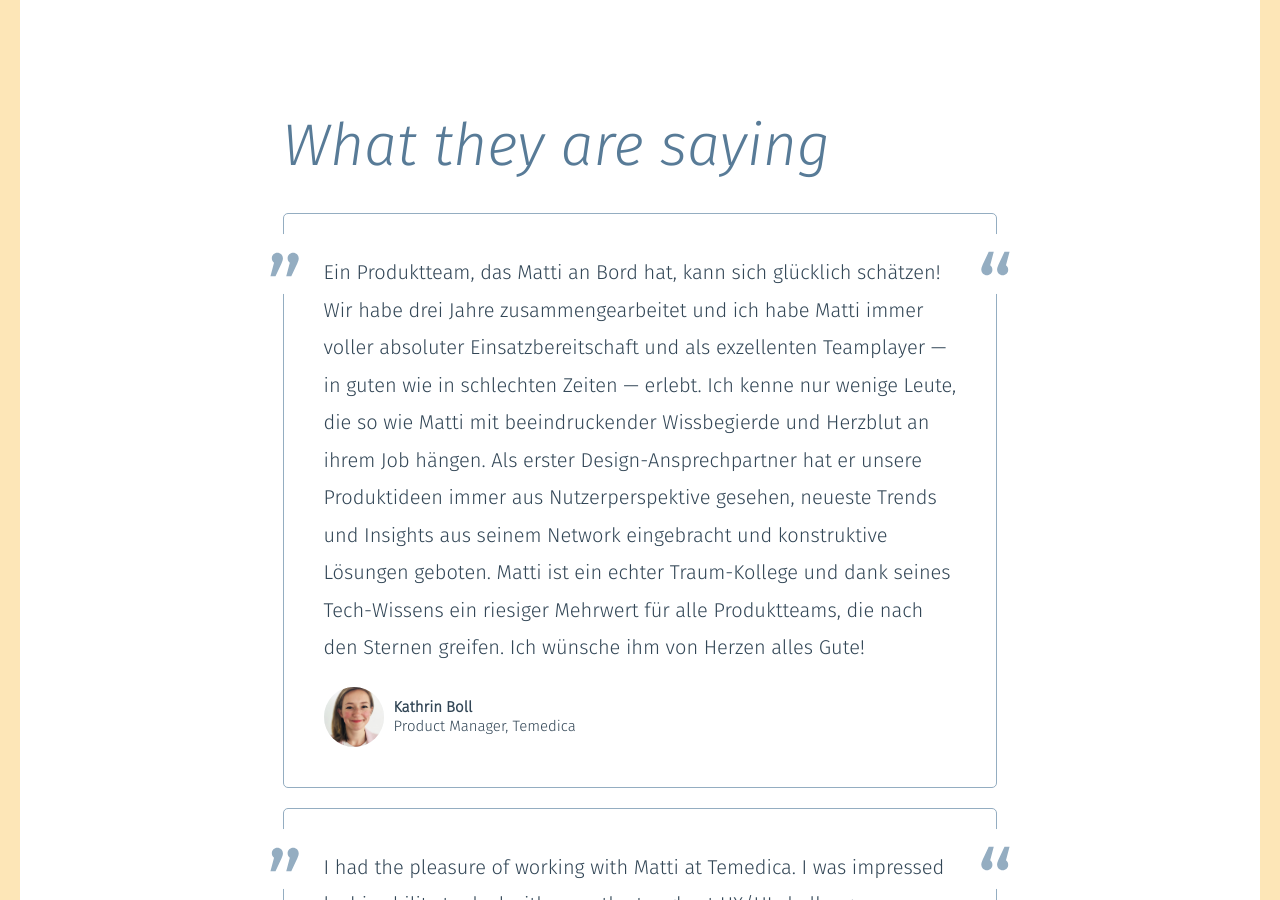
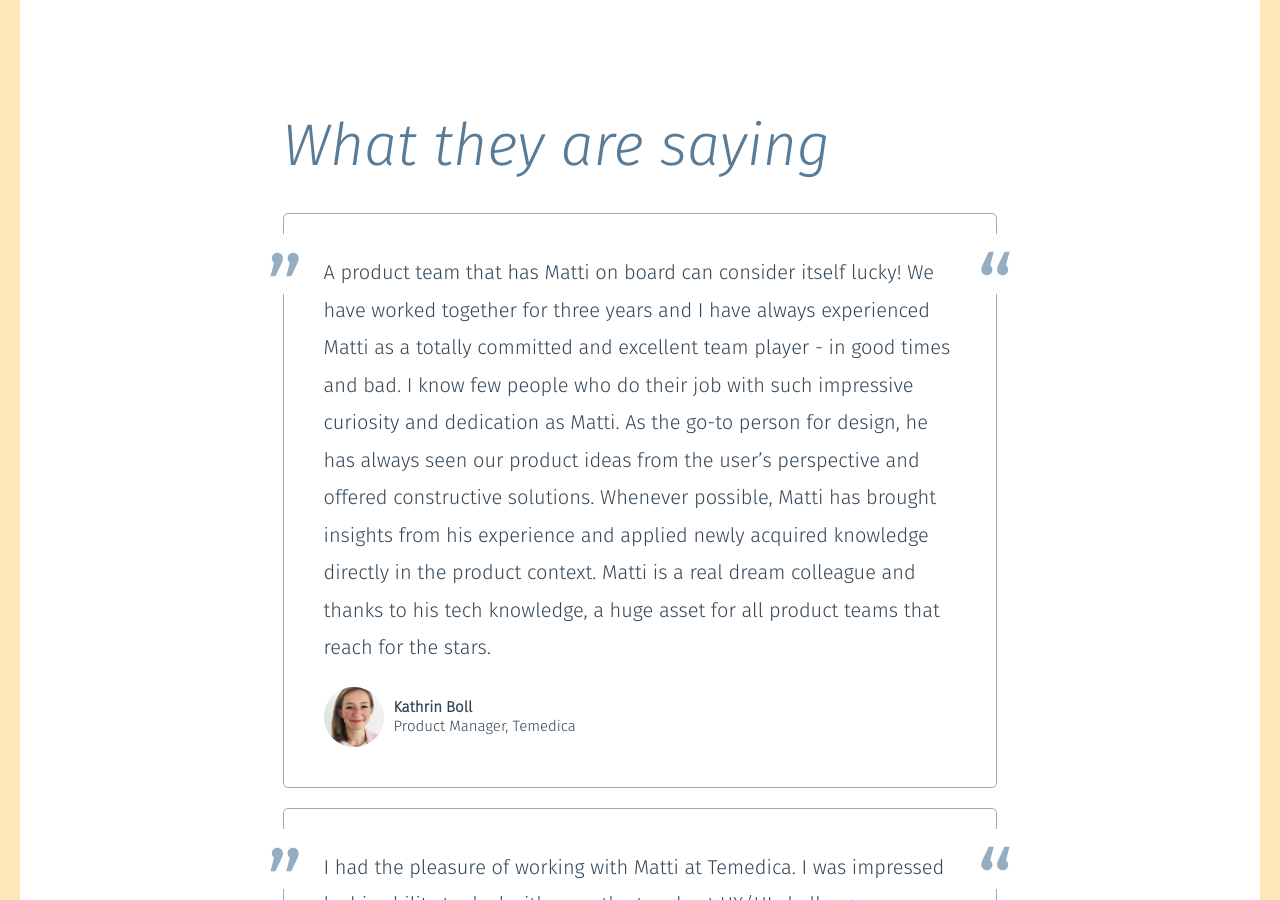
Before and after one commit to mbesser/mbesser.github.io, a Jekyll site: the page built from _case_studies/01_pelvina.md, in a window 1280 px wide and 900 px high, scrolled down 19014 px. Built offline with Jekyll 4.4.1, drawn with Linux system fonts in a browser that asks for light colours; nearby versions of some CDN libraries.

Commit message:
chore: Update Kathrin's testimonial.

```diff
--- a/_data/testimonials.yml
+++ b/_data/testimonials.yml
@@ -49,7 +49,11 @@
   person_company: Energie Zukunft Schweiz AG
 - project: pelvina
   quote_de: |
-    Ein Produktteam, das Matti an Bord hat, kann sich glücklich schätzen! Wir habe drei Jahre zusammengearbeitet und ich habe Matti immer voller absoluter Einsatzbereitschaft und als exzellenten Teamplayer — in guten wie in schlechten Zeiten — erlebt. Ich kenne nur wenige Leute, die so wie Matti mit beeindruckender Wissbegierde und Herzblut an ihrem Job hängen. Als erster Design-Ansprechpartner hat er unsere Produktideen immer aus Nutzerperspektive gesehen, neueste Trends und Insights aus seinem Network eingebracht und konstruktive Lösungen geboten. Matti ist ein echter Traum-Kollege und dank seines Tech-Wissens ein riesiger Mehrwert für alle Produktteams, die nach den Sternen greifen. Ich wünsche ihm von Herzen alles Gute!
+    Ein Produktteam, das Matti an Bord hat, kann sich glücklich schätzen!
+    Wir haben drei Jahre zusammengearbeitet und ich habe Matti immer voller absoluter Einsatzbereitschaft und als exzellenten Teamplayer — in guten wie in schlechten Zeiten — erlebt. Ich kenne nur wenige Leute, die so wie Matti ihren Job mit solch beeindruckender Wissbegierde und Engagement ausfüllen. Als erster Design-Ansprechpartner hat er unsere Produktideen immer aus Nutzerperspektive gesehen und konstruktive Lösungen geboten. Wann immer möglich, hat Matti Insights aus seiner Erfahrung eingebracht und neu erlangtes Wissen direkt im Produktkontext angewendet.  Matti ist ein echter Traum-Kollege und Dank seines Tech-Wissens ein riesiger Mehrwert für alle Produktteams, die nach den Sternen greifen.
+  quote_en: |
+    A product team that has Matti on board can consider itself lucky!
+    We have worked together for three years and I have always experienced Matti as a totally committed and excellent team player - in good times and bad. I know few people who do their job with such impressive curiosity and dedication as Matti. As the go-to person for design, he has always seen our product ideas from the user's perspective and offered constructive solutions. Whenever possible, Matti has brought insights from his experience and applied newly acquired knowledge directly in the product context.  Matti is a real dream colleague and thanks to his tech knowledge, a huge asset for all product teams that reach for the stars.
   person_name: Kathrin Boll
   person_image: kathrin_boll.jpg
   person_image_alt: A portrait of Kathrin Boll
@@ -63,7 +67,7 @@
   person_role: UI/UX Designer
   person_company: Temedica
 - project: pelvina
-  quote_de: |
+  quote_en: |
     I had the pleasure of working with Matti at Temedica. I was impressed by his ability to deal with even the toughest UX/UI challenges – effortlessly. It seemed to come perfectly naturally to him.
     He consistently demonstrated a good methodological knowledge and out-of-the-box thinking to find new solutions. Matti is dedicated, self-motivated, methodical, and can deal with stressful situations and tough deadlines.
     Furthermore, he was able to familiarize himself quickly and independently with new challenges. It was a pleasure to work with him. Matti would be an asset to any company.
```
